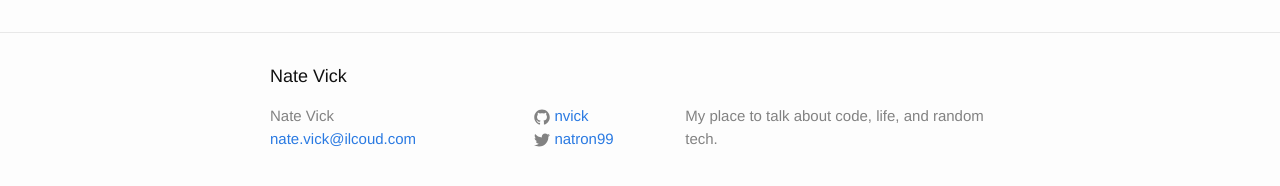
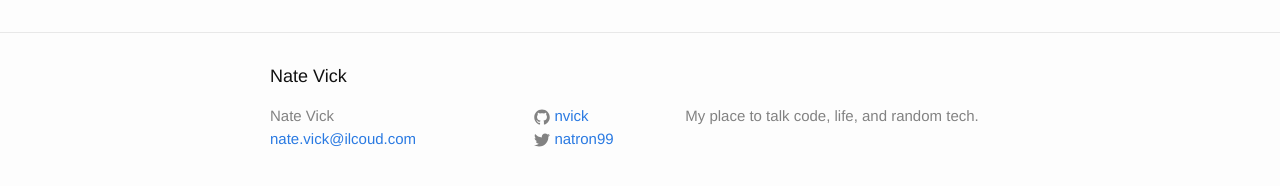
Before and after one commit to natevick/nvick.github.old, a Jekyll site: the page built from about.md, in a window 1280 px wide. Shown: the part 318-504 px from the top of the page. Built offline with Jekyll 4.4.1, drawn with Linux system fonts in a browser that asks for light colours.

Commit message:
updated the site description

```diff
--- a/_config.yml
+++ b/_config.yml
@@ -2,7 +2,7 @@
 title: Nate Vick
 email: nate.vick@ilcoud.com
 description: > # this means to ignore newlines until "baseurl:"
-  My place to talk about code, life, and random tech.
+  My place to talk code, life, and random tech.
 baseurl: "" # the subpath of your site, e.g. /blog/
 url: "http://yourdomain.com" # the base hostname & protocol for your site
 twitter_username: natron99
```
